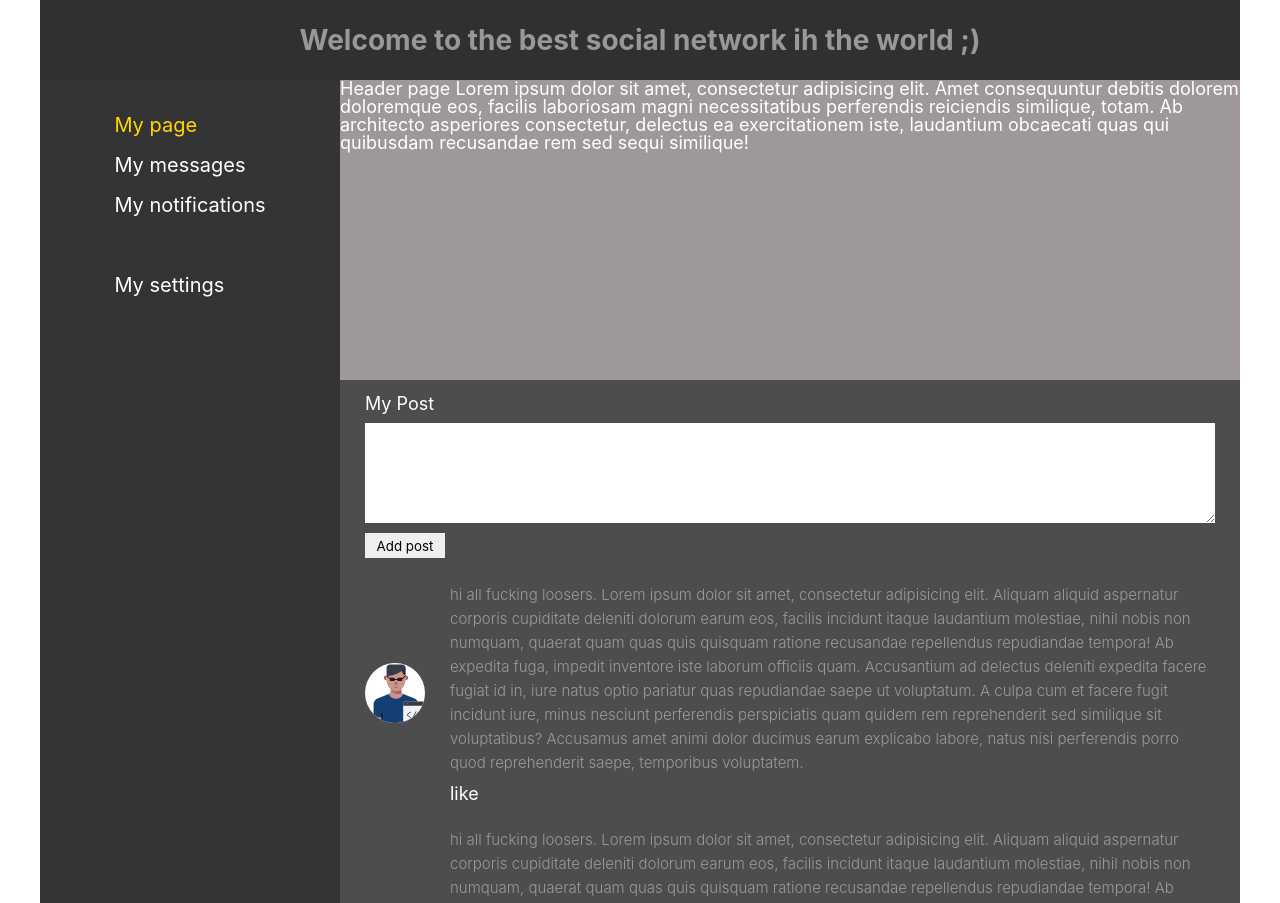
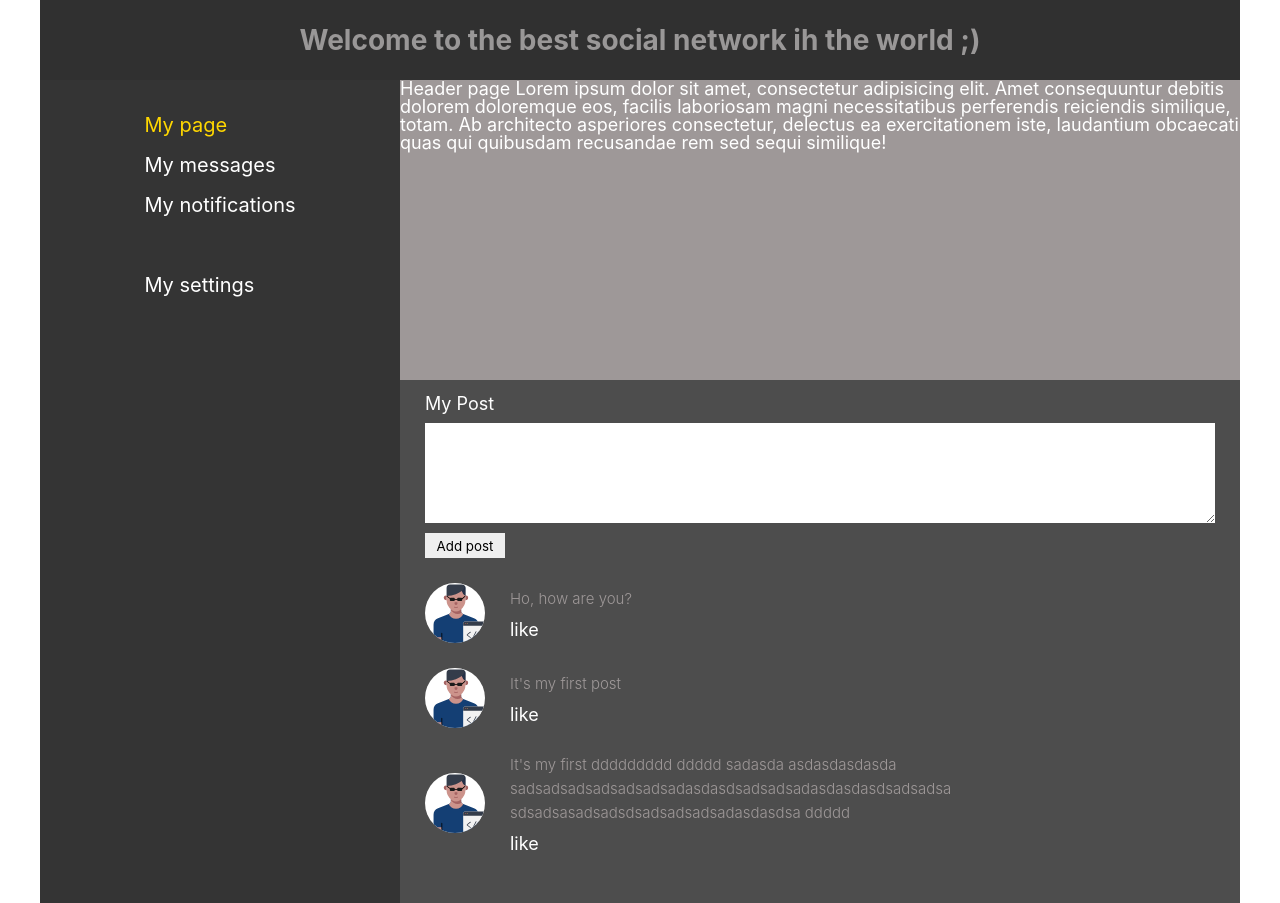
Before and after one commit to Svyat0y/social_network, a React (Create React App) app: page / in a window 1280 px wide. Shown: the top 903 px of the page. Built offline with nearby package versions, Linux system fonts and the light colour scheme.

Commit message:
refactoring: was fix block resize

```diff
--- a/src/App.css
+++ b/src/App.css
@@ -78,7 +78,7 @@ p {
     margin: 0 auto;
     display: grid;
     min-height: 100vh;
-    grid-template-rows: 80px 1fr 80px;
+    grid-template-rows: 80px 100% 80px;
     grid-template-columns: 100%;
     grid-template-areas:
 		"header"
@@ -88,21 +88,21 @@ p {
 .main {
 	display: grid;
 	grid-area: main;
-	grid-template-columns: 300px 1fr;
+	grid-template-columns: 30% 70%;
 	grid-template-areas: "aside mainPage";
 }
 
 @media (min-width: 320px) and (max-width: 639px) {
 	.main {
 		display: grid;
-		grid-template-columns: 1fr;
+		grid-template-columns: 100%;
 		grid-template-areas: "mainPage";
 	}
 }
 @media (min-width: 640px) and (max-width: 993px) {
 	.main {
 		display: grid;
-		grid-template-columns: 180px 1fr;
+		grid-template-columns: 25% 75%;
 		grid-template-areas: "aside mainPage";
 	}
 }
--- a/src/components/MainPage/MyPage/MyPost/MyPosts.jsx
+++ b/src/components/MainPage/MyPage/MyPost/MyPosts.jsx
@@ -10,10 +10,9 @@ const MyPosts = () => {
                 <textarea name="post"/>
                 <button type="button">Add post</button>
             </form>
-            <MyPost />
-            <MyPost />
-            <MyPost />
-            <MyPost />
+            <MyPost message={'Ho, how are you?'}/>
+            <MyPost message={"It's my first post"}/>
+            <MyPost message={"It's my first ddddddddd ddddd   sadasda asdasdasdasda sadsadsadsadsadsadsadasdasdsadsadsadasdasdasdsadsadsa sdsadsasadsadsdsadsadsadsadasdasdsa ddddd"}/>
         </div>
     );
 }
--- a/src/components/MainPage/MyPage/MyPost/MyPosts.module.css
+++ b/src/components/MainPage/MyPage/MyPost/MyPosts.module.css
@@ -1,7 +1,7 @@
 .myPost_main_wr {
     max-width: 100%;
+    height: auto;
     padding: 15px 25px;
-    box-sizing: border-box;
 }
 .myPost_main_wr form {
     display: flex;
--- a/src/components/MainPage/MyPage/MyPost/Post/MyPost.jsx
+++ b/src/components/MainPage/MyPage/MyPost/Post/MyPost.jsx
@@ -2,21 +2,15 @@ import React from 'react';
 import classes from './MyPost.module.css';
 import userAvatar from './img/user_avatar.svg';
 
-const MyPost = () => {
+const MyPost = (props) => {
     return (
             <div className={classes.myPosts_wrapper}>
                 <div className={classes.img_wrapper}>
                     <img src={userAvatar} alt="avatar"/>
                 </div>
                 <div className={classes.myPost_description_wrapper}>
-                    <p>hi all fucking loosers. Lorem ipsum dolor sit amet, consectetur adipisicing elit. Aliquam aliquid
-                        aspernatur corporis cupiditate deleniti dolorum earum eos, facilis incidunt itaque laudantium molestiae,
-                        nihil nobis non numquam, quaerat quam quas quis quisquam ratione recusandae repellendus repudiandae
-                        tempora! Ab expedita fuga, impedit inventore iste laborum officiis quam. Accusantium ad delectus
-                        deleniti expedita facere fugiat id in, iure natus optio pariatur quas repudiandae saepe ut voluptatum. A
-                        culpa cum et facere fugit incidunt iure, minus nesciunt perferendis perspiciatis quam quidem rem
-                        reprehenderit sed similique sit voluptatibus? Accusamus amet animi dolor ducimus earum explicabo labore,
-                        natus nisi perferendis porro quod reprehenderit saepe, temporibus voluptatem.
+                    <p>
+                        {props.message}
                     </p>
                     <span>like</span>
                 </div>
--- a/src/components/MainPage/MyPage/MyPost/Post/MyPost.module.css
+++ b/src/components/MainPage/MyPage/MyPost/Post/MyPost.module.css
@@ -2,18 +2,17 @@
     display: flex;
     align-items: center;
     justify-content: flex-start;
-    width: 100%;
+    max-width: 100%;
     height: auto;
     margin-top: 25px;
 }
 .img_wrapper {
-    min-width: 60px;
-    min-height: 60px;
-    display: flex;
+    width: 60px;
+    height: 60px;
 }
 .img_wrapper img {
-    width: 100%;
-    height: 100%;
+    min-width: 60px;
+    min-height: 100%;
     object-fit: cover;
     border-radius: 50%;
     overflow: hidden;
@@ -23,6 +22,7 @@
 }
 .myPost_description_wrapper p {
     margin-bottom: 10px;
+    word-break: break-word;
 }
 .myPost_description_wrapper span {
     margin-top: 10px;
```
Also changed, not shown: 1 other file (tests, documents, lock files or other folders).
